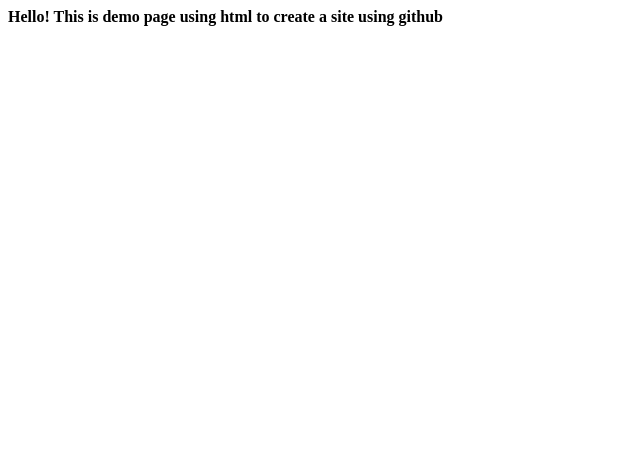
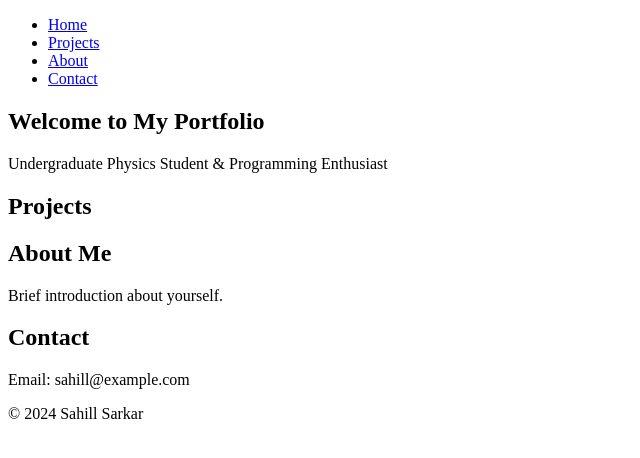
Before and after one commit to sahillpy/sahillpy.github.io, a plain HTML site: page index.html in a window 1280 px wide. Shown: the whole page, without its empty margins (0-640 px from the left). Drawn offline with Linux system fonts and the light colour scheme.

Commit message:
index.html

```diff
--- a/index.html
+++ b/index.html
@@ -1,10 +1,41 @@
-<Doctype html!>
-<html>
+<!DOCTYPE html>
+<html lang="en">
 <head>
-<title>Demo page</title>
+    <meta charset="UTF-8">
+    <meta name="viewport" content="width=device-width, initial-scale=1.0">
+    <title>Sahill Sarkar's Portfolio</title>
+    <link rel="stylesheet" href="styles.css">
+</head>
 <body>
-<p><b>Hello! This is demo page using html to create a site using github</b>
-</p>
+    <header>
+        <nav>
+            <ul>
+                <li><a href="#home">Home</a></li>
+                <li><a href="#projects">Projects</a></li>
+                <li><a href="#about">About</a></li>
+                <li><a href="#contact">Contact</a></li>
+            </ul>
+        </nav>
+    </header>
+    <section id="home">
+        <h1>Welcome to My Portfolio</h1>
+        <p>Undergraduate Physics Student & Programming Enthusiast</p>
+    </section>
+    <section id="projects">
+        <h2>Projects</h2>
+        <!-- Project entries will go here -->
+    </section>
+    <section id="about">
+        <h2>About Me</h2>
+        <p>Brief introduction about yourself.</p>
+    </section>
+    <section id="contact">
+        <h2>Contact</h2>
+        <p>Email: sahill@example.com</p>
+    </section>
+    <footer>
+        <p>&copy; 2024 Sahill Sarkar</p>
+    </footer>
+    <script src="scripts.js"></script>
 </body>
-</head>
 </html>
```
